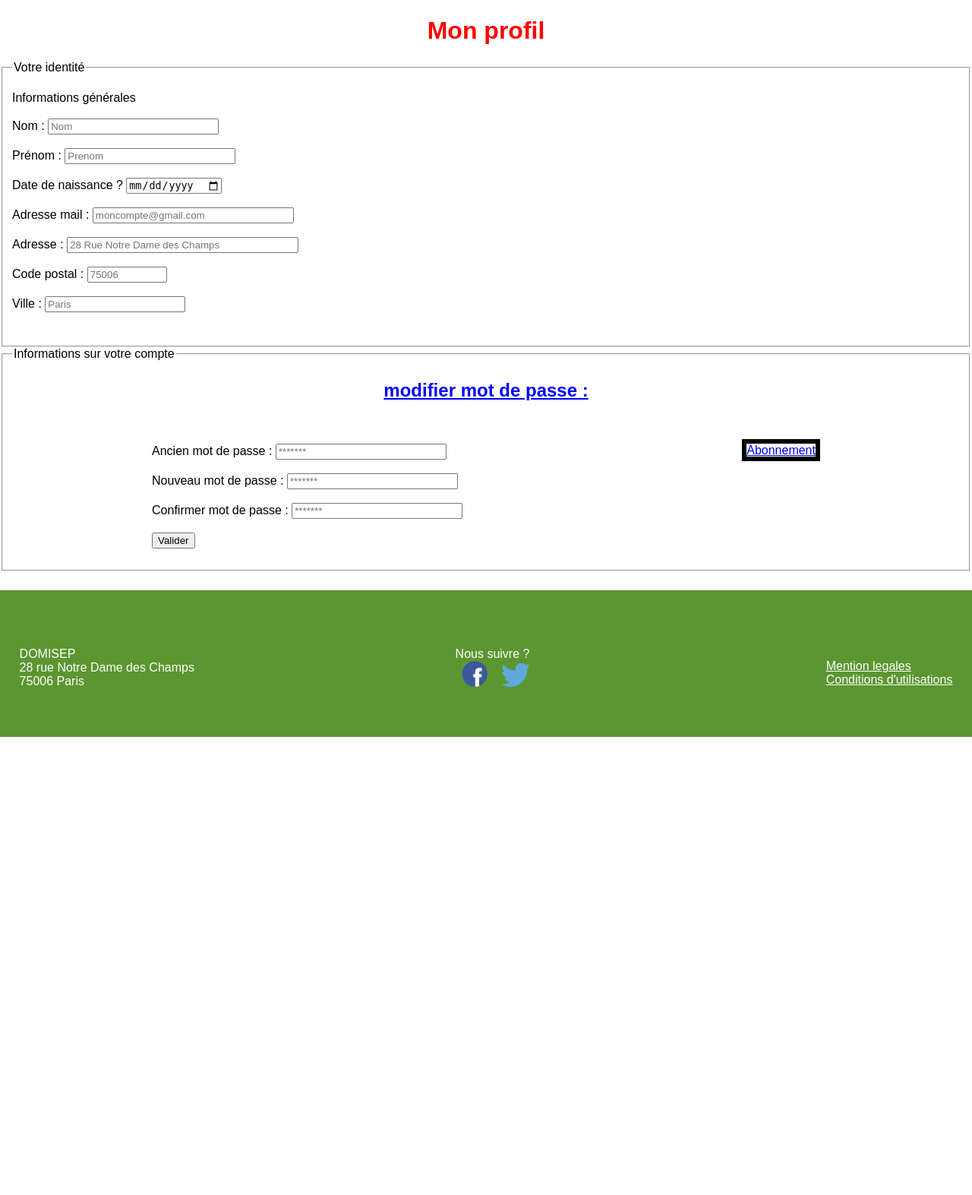
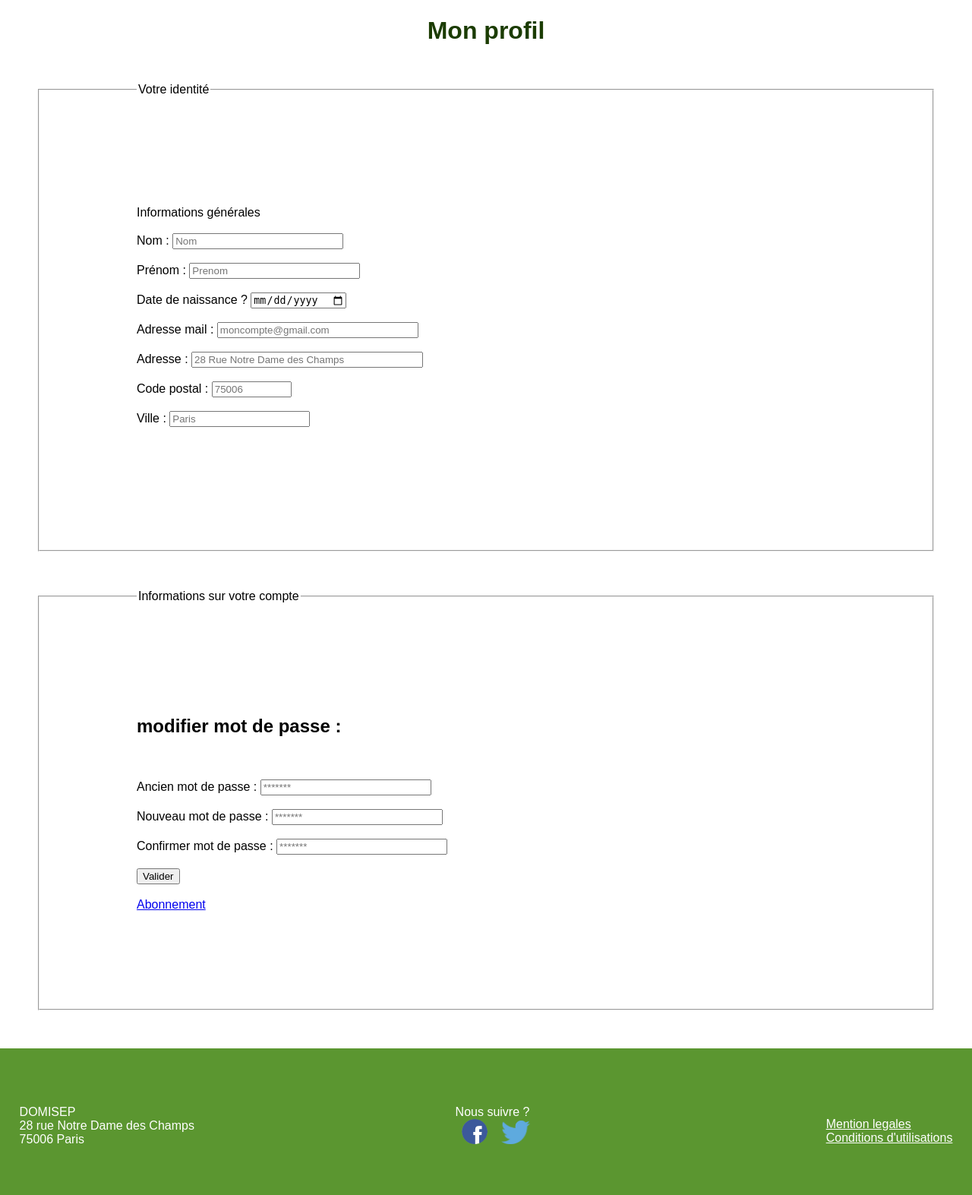
Before and after one commit to Gregdd/Wisd-Home, a PHP site: page /Profil.php in a window 1280 px wide. Shown: the part 162-1735 px from the top of the page at 76% size. Before the commit the page ends 1132 px from the top, so only its background shows below. Run offline with PHP 8.4, Linux system fonts and the light colour scheme; some libraries are stand-ins or nearby versions.

Commit message:
Update Profil.css

```diff
--- a/Profil.css
+++ b/Profil.css
@@ -1,18 +1,32 @@
 h1{
 	text-align: center;
-	color: red;
+	color: #1b3c02;
 }
-h2{
+
+.Abonnement2{
+	border: 5px black solid;
 	text-align: center;
-	text-decoration: underline;
-	color: blue;
+	margin: 45%;
+	padding: 0.5%;
 }
-a[title=abonnement]{
-	border: 6px black solid;
+
+body{
+	margin: 0;
+	font-family: "arial";
 }
-#conteneur{
+
+#Barriere{
 	display: flex;
-	justify-content: space-around;
-	margin: auto;
+	justify-content: center;
+}
+
+fieldset{
+	margin: 50px;
+	padding: 10%;
 
 }
+
+.formulaire_contact{
+	margin: 50px;
+	padding: 1px;
+}
```
